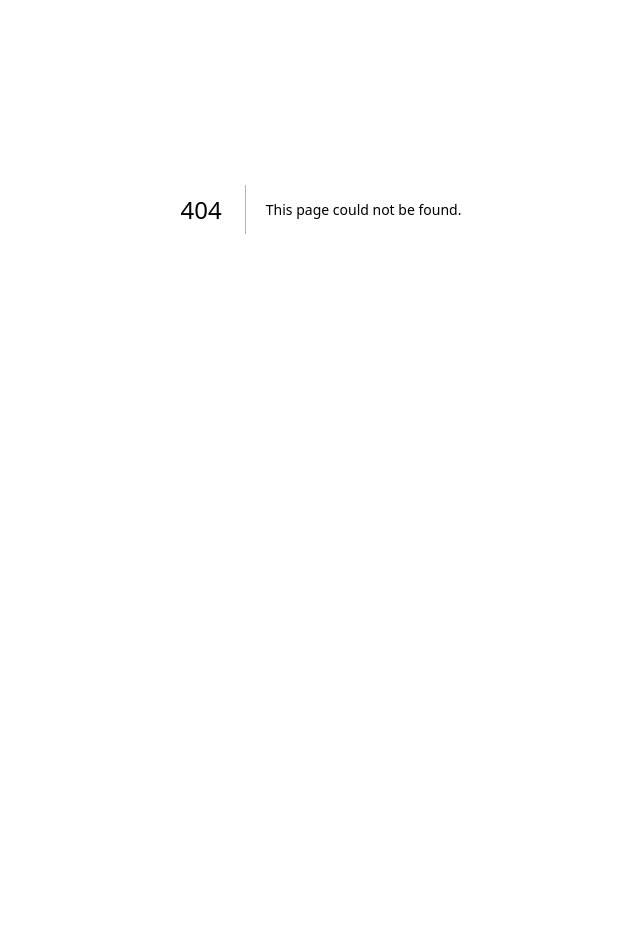
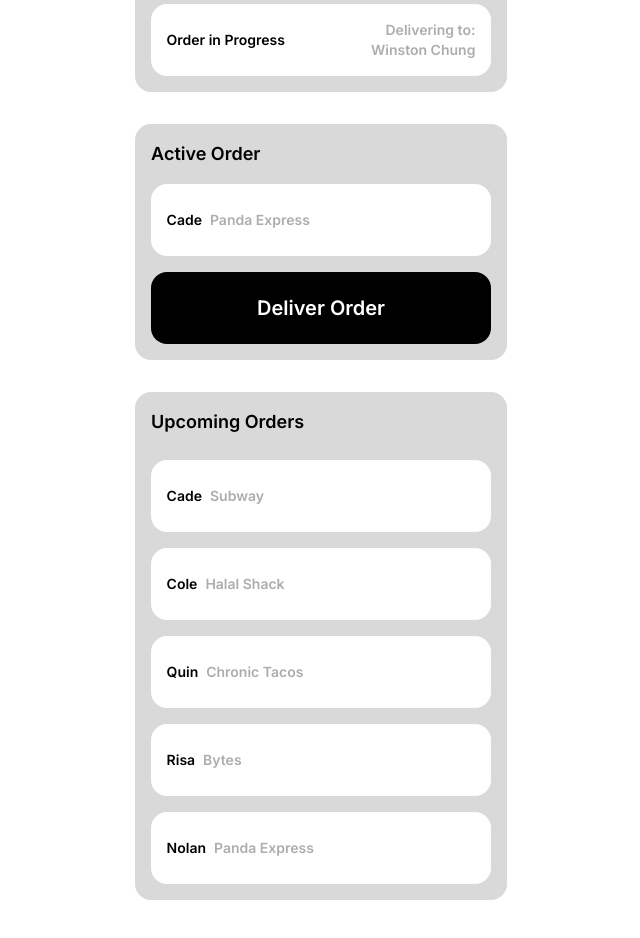
Before and after one commit to TeamScottBot/ScottBot, a Next.js app in the folder frontend/: page /vendor in a window 1280 px wide. Before the commit this address had no page. Shown: the part 240-1178 px from the top of the page, without its empty margins (319-959 px from the left). Before the commit the page ends 849 px from the top, so only its background shows below. Built offline with nearby package versions, Linux system fonts and the light colour scheme.

Commit message:
feat:Customer-and-Vendor-Pages

```diff
--- a/frontend/src/app/layout.tsx
+++ b/frontend/src/app/layout.tsx
@@ -23,7 +23,7 @@ export default function RootLayout({
 		<html lang="en">
 			<body className={inter.className}>
 				<ReactQueryClientProvider>
-				<header className="w-full border-b">
+				<header className="w-full">
 					<div className="mx-auto max-w-[436px] px-6">
 						<Navbar />
 					</div>
--- a/frontend/src/app/page.tsx
+++ b/frontend/src/app/page.tsx
@@ -1,7 +1,12 @@
-export default function Home() {
+import CustomerDashboard from "@/components/customer/customerDashboard";
+import RestarauntSelect from "@/components/customer/restarauntSelect";
+
+const Home = () => {
 	return (
 		<div className="bg-white text-black mx-auto">
-			Hello world!
+			<CustomerDashboard />
+			<RestarauntSelect />
 		</div>
 	);
-}
+};
+export default Home;
--- /dev/null
+++ b/frontend/src/app/robot/page.tsx
@@ -0,0 +1,13 @@
+import Header from "@/components/robot/header";
+import RobotStatus from "@/components/robot/robotStatus";
+
+const Vendor = () => {
+  return (
+    <div className="bg-white text-black mx-auto">
+        <Header />
+        <RobotStatus />
+    </div>
+  )
+};
+
+export default Vendor;
--- /dev/null
+++ b/frontend/src/app/vendor/page.tsx
@@ -0,0 +1,17 @@
+import Header from "@/components/vendor/header";
+import RobotStatus from "@/components/robot/robotStatus";
+import ActiveOrder from "@/components/vendor/activeOrder";
+import UpcomingOrders from "@/components/vendor/upcomingOrders";
+
+const Vendor = () => {
+  return (
+    <div className="bg-white text-black mx-auto">
+        <Header />
+        <RobotStatus />
+        <ActiveOrder />
+        <UpcomingOrders />
+    </div>
+  )
+};
+
+export default Vendor;
--- /dev/null
+++ b/frontend/src/components/customer/customerDashboard.tsx
@@ -0,0 +1,34 @@
+import { IoPerson } from "react-icons/io5";
+import { PiArrowBendDownRightThin } from "react-icons/pi";
+
+
+const CustomerDashboard = () => {
+  return (
+    <div className="flex flex-col mt-36 text-black font-semibold">
+      <div className="flex flex-col items-center">
+        <div className="flex bg-scott-grey-200 w-40 h-40 items-center justify-center rounded-full">
+            <IoPerson className="text-8xl text-scott-grey-100"/>
+        </div>
+          <div className="text-4xl text-center mt-4">
+            Hi, Cade
+        </div>
+      </div>
+      <div className="items-start mt-8 text-xl">
+        <div className="">
+          Looks like you're located at:
+        </div>
+        <div className="underline">
+          Winston Chung
+        </div>
+      </div>
+      <div className="flex row justify-end mt-0 text-lg font-medium">
+        <PiArrowBendDownRightThin className="text-6xl font-light mr-24" />
+        <div className="text-right">
+          Let's take a look at <br /> your options
+        </div>
+      </div>
+    </div>
+  );
+};
+
+export default CustomerDashboard;
--- /dev/null
+++ b/frontend/src/components/customer/restarauntSelect.tsx
@@ -0,0 +1,24 @@
+const CustomerDashboard = () => {
+  return (
+    <div className="flex flex-col mt-12 text-black font-semibold">
+      <div className="flex flex-col items-center">
+        <div className="flex flex-col bg-scott-grey-200 w-23/24 items-center justify-center rounded-2xl">
+           <button className="flex bg-white w-11/12 h-18 mt-4 items-center justify-center rounded-2xl text-black text-semibold text-lg hover:bg-scott-grey-100 hover:text-white">
+                Panda Express
+            </button>
+            <button className="flex bg-white w-11/12 h-18 mt-4 items-center justify-center rounded-2xl text-black text-semibold text-lg hover:bg-scott-grey-100 hover:text-white">
+                Subway
+            </button>
+            <button className="flex bg-white w-11/12 h-18 my-4 items-center justify-center rounded-2xl text-black text-semibold text-lg hover:bg-scott-grey-100 hover:text-white">
+                Habit Burger
+            </button>
+        </div>
+        <button className="flex bg-black w-23/24 h-18 mt-8 mb-12 items-center justify-center rounded-2xl text-white text-semibold text-2xl hover:bg-scott-grey-300 hover:text-black">
+            Place Order
+        </button>
+      </div>
+    </div>
+  );
+};
+
+export default CustomerDashboard;
--- /dev/null
+++ b/frontend/src/components/robot/header.tsx
@@ -0,0 +1,9 @@
+const CustomerDashboard = () => {
+  return (
+    <div className="flex flex-col my-12 text-black font-semibold text-4xl">
+        Robot Control Panel
+    </div>
+  );
+};
+
+export default CustomerDashboard;
--- /dev/null
+++ b/frontend/src/components/robot/robotStatus.tsx
@@ -0,0 +1,25 @@
+const RobotStatus = () => {
+  return (
+    <div className="flex flex-col mt-8 text-black font-semibold">
+        <div className="flex flex-col items-center">
+            <div className="flex flex-col bg-scott-grey-200 w-23/24 rounded-2xl">
+            <div className="mt-4 ml-4 text-left text-lg">
+                Robot Status
+            </div>
+            <div className="flex bg-white w-11/12 h-18 my-4 items-center justify-between rounded-2xl text-black text-sm mx-auto">
+                <div className="text-black ml-4">
+                Order in Progress
+                </div>
+                <div className="text-scott-grey-300 text-right mr-4">
+                Delivering to: <br />Winston Chung
+                </div>
+            </div>
+            </div>
+        </div>
+    </div>
+
+  );
+};
+
+
+export default RobotStatus;
--- /dev/null
+++ b/frontend/src/components/vendor/activeOrder.tsx
@@ -0,0 +1,28 @@
+const ActiveOrder = () => {
+  return (
+    <div className="flex flex-col mt-8 text-black font-semibold">
+        <div className="flex flex-col items-center">
+            <div className="flex flex-col bg-scott-grey-200 w-23/24 rounded-2xl">
+            <div className="mt-4 ml-4 text-left text-lg">
+                Active Order
+            </div>
+            <div className="flex bg-white w-11/12 h-18 my-4 items-center justify-start rounded-2xl text-black text-sm mx-auto">
+                <div className="text-black ml-4">
+                    Cade
+                </div>
+                <div className="text-scott-grey-300 text-right ml-2">
+                    Panda Express
+                </div>
+            </div>
+            <button className="flex bg-black w-11/12 h-18 mb-4 items-center justify-center rounded-2xl text-white font-semibold text-xl hover:bg-scott-grey-300 hover:text-black mx-auto">
+                Deliver Order
+            </button>
+            </div>
+        </div>
+    </div>
+
+  );
+};
+
+
+export default ActiveOrder;
--- /dev/null
+++ b/frontend/src/components/vendor/header.tsx
@@ -0,0 +1,9 @@
+const CustomerDashboard = () => {
+  return (
+    <div className="flex flex-col my-12 text-black font-semibold text-4xl">
+        Vendor Dashboard
+    </div>
+  );
+};
+
+export default CustomerDashboard;
--- /dev/null
+++ b/frontend/src/components/vendor/upcomingOrders.tsx
@@ -0,0 +1,57 @@
+const ActiveOrder = () => {
+  return (
+    <div className="flex flex-col mt-8 text-black font-semibold">
+        <div className="flex flex-col items-center">
+            <div className="flex flex-col bg-scott-grey-200 w-23/24 mb-12 rounded-2xl">
+            <div className="my-4 ml-4 text-left text-lg">
+                Upcoming Orders
+            </div>
+            <div className="flex bg-white w-11/12 h-18 my-2 items-center justify-start rounded-2xl text-black text-sm mx-auto">
+                <div className="text-black ml-4">
+                    Cade
+                </div>
+                <div className="text-scott-grey-300 text-right ml-2">
+                    Subway
+                </div>
+            </div>
+            <div className="flex bg-white w-11/12 h-18 my-2 items-center justify-start rounded-2xl text-black text-sm mx-auto">
+                <div className="text-black ml-4">
+                    Cole
+                </div>
+                <div className="text-scott-grey-300 text-right ml-2">
+                    Halal Shack
+                </div>
+            </div>
+            <div className="flex bg-white w-11/12 h-18 my-2 items-center justify-start rounded-2xl text-black text-sm mx-auto">
+                <div className="text-black ml-4">
+                    Quin
+                </div>
+                <div className="text-scott-grey-300 text-right ml-2">
+                    Chronic Tacos
+                </div>
+            </div>
+            <div className="flex bg-white w-11/12 h-18 my-2 items-center justify-start rounded-2xl text-black text-sm mx-auto">
+                <div className="text-black ml-4">
+                    Risa
+                </div>
+                <div className="text-scott-grey-300 text-right ml-2">
+                    Bytes
+                </div>
+            </div>
+            <div className="flex bg-white w-11/12 h-18 mt-2 mb-4 items-center justify-start rounded-2xl text-black text-sm mx-auto">
+                <div className="text-black ml-4">
+                    Nolan
+                </div>
+                <div className="text-scott-grey-300 text-right ml-2">
+                    Panda Express
+                </div>
+            </div>
+            </div>
+        </div>
+    </div>
+
+  );
+};
+
+
+export default ActiveOrder;
```
